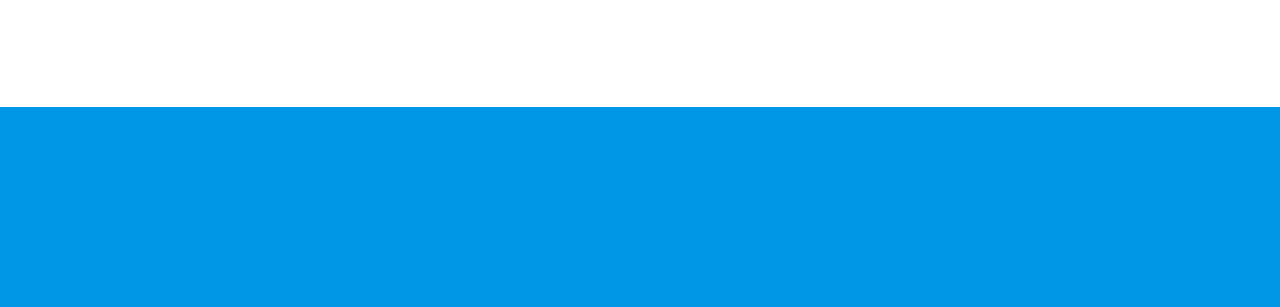
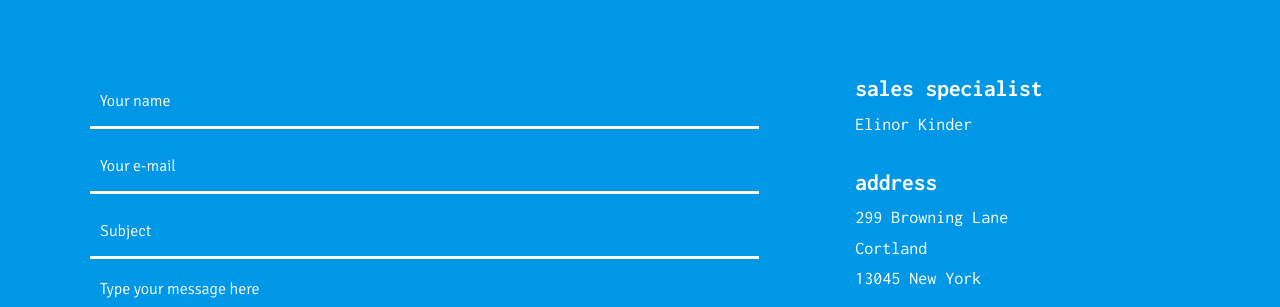
Before and after one commit to ewaolczak/unit-2-project, a plain HTML site: page index.html in a window 1280 px wide. Shown: the part 2493-2800 px from the top of the page. Drawn offline with Linux system fonts and the light colour scheme.

Commit message:
Fix work-image:hover, style contact section

```diff
--- a/index.html
+++ b/index.html
@@ -124,7 +124,7 @@
                 <input type="text" name="name" id="name" placeholder="Your name">
                 <input type="email" name="email" id="email" placeholder="Your e-mail">
                 <input type="text" name="subject" id="subject" placeholder="Subject">
-                <textarea name="msg" id="msg" rows="5" placeholder="Type your message here"></textarea>
+                <textarea name="msg" id="msg" rows="10" placeholder="Type your message here"></textarea>
                 <button class="btn btn-six" type="submit">submit</button>
                 </form>
                 <div class="contact-data">
--- a/style.scss
+++ b/style.scss
@@ -27,7 +27,7 @@ body {
 
 .container {
     max-width: 1140px;
-    margin: 96px auto 0 auto;
+    margin: 0 auto;
     padding: 0 20px;
 }
 
@@ -286,7 +286,6 @@ display: block;
     min-width: 50%;
     max-width: 250px;
     height: 100%;
-    z-index: -1;
     display: block;
 }
 
@@ -303,9 +302,9 @@ display: block;
     transition: all 1s;
 }
 
-// .work-image:hover::after {
-//     transform: translate(-20px, -20px);
-// }
+.work-image:hover::after {
+    transform: translate(-20px, -20px);
+}
 
 .work-image img {
     width: 100%;
@@ -337,6 +336,10 @@ display: block;
 
 .contact-data h3 {
     margin-bottom: 0;
+}
+
+.contact-data h3:first-of-type {
+    margin-top: 0;
 }
 
 .contact-data p {
@@ -372,21 +375,28 @@ display: block;
     color: $color-main;
 }
 
-// input, textarea {
-//     border: none;
-//     width: 100%;
-//     font-family: $font-text;
-//     font-size: 12px;
-//     bottom: none;
-//     margin: 5px 0;
-//     font-weight: 100;
-// }
+input, textarea {
+    background-color: $color-main;
+    border: none;
+    width: 100%;
+    font-family: $font-text;
+    font-size: 16px;
+    bottom: none;
+    margin: 5px 0;
+    font-weight: 100;
+    border-bottom: 3px solid $color-on-dark;
+}
 
-// input {
-//     padding: 2.5px 10px 0 10px;
-//     height: 30px;
-// }
+input {
+    padding: 2.5px 10px 0 10px;
+    height: 55px;
+}
 
-// textarea {
-//     padding: 10px 10px 0 10px;
-// }
+::placeholder {
+    color: $color-on-dark;
+
+}
+
+textarea {
+    padding: 10px 10px 0 10px;
+}
```
Also changed, not shown: style.css, 1 other file.
